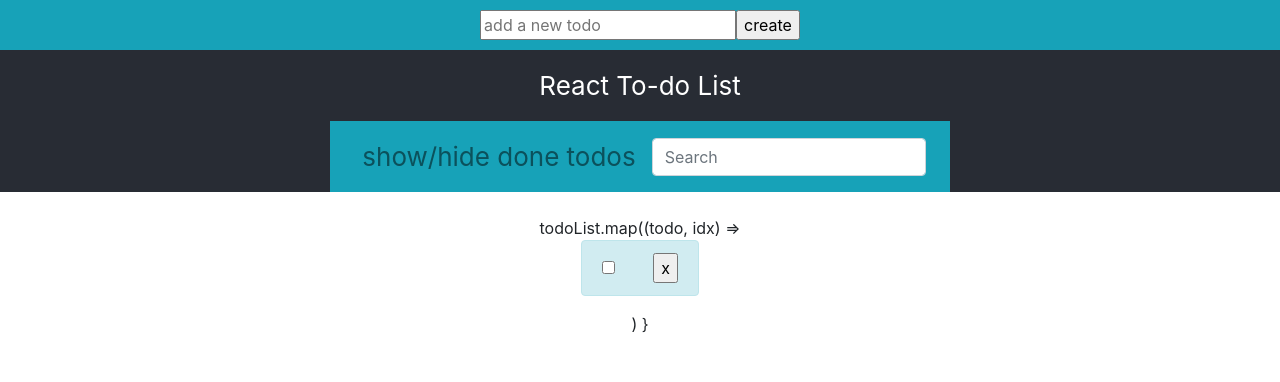
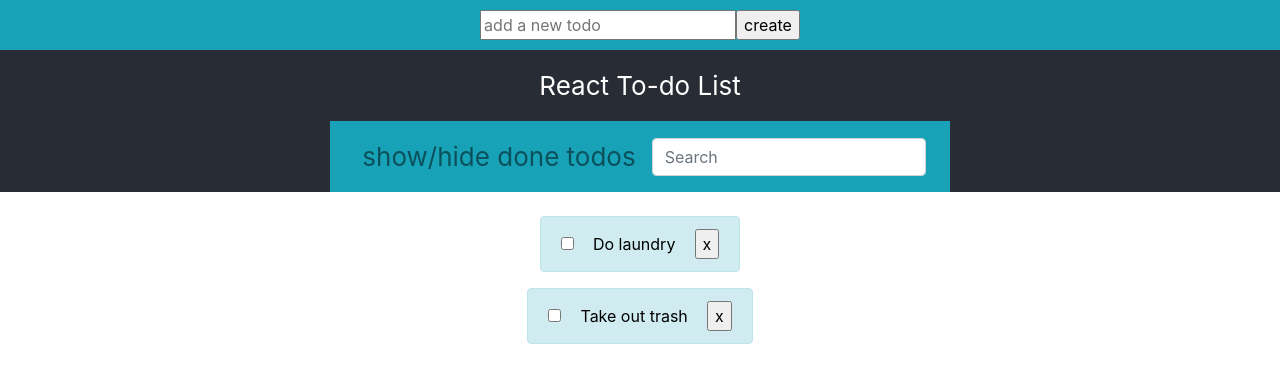
Before and after one commit to jackcho626/react-todo-list, a React (Create React App) app: page / in a window 1280 px wide. Shown: the top 382 px of the page. Built offline with nearby package versions, Linux system fonts and the light colour scheme.

Commit message:
Connect redux

```diff
--- a/src/actions.js
+++ b/src/actions.js
@@ -1,7 +1,7 @@
 import * as consts from './consts'
 
 export const searchChanged = (search) => ({ type: consts.SEARCH_CHANGED, payload: search })
-export const showDone = (show) => ({ type: consts.SHOW_DONE, payload: show })
+export const hideDone = (hide) => ({ type: consts.SHOW_DONE, payload: hide })
 export const createChanged = (topic) => ({ type: consts.CREATE_CHANGED, payload: topic })
 export const createSubmited = (topic) => ({ type: consts.CREATE_SUBMITTED, payload: topic })
 export const doneToggled = (idx) => ({ type: consts.DONE_TOGGLED, payload: idx })
--- a/src/components/filters.js
+++ b/src/components/filters.js
@@ -1,7 +1,7 @@
 import { Navbar, Nav, Form, FormControl } from 'react-bootstrap'
 import React from 'react'
 
-export const Filter = ({ filterDone, setSearchStr }) => (
+export const Filter = ({ filterDone, setSearchStr, hide }) => (
 <header className='App-header mt-0'>
     <p className='mt-3'>
         React To-do List
@@ -10,7 +10,7 @@
         {/* { <Navbar.Brand href='#TAKEOUT'>My To-do List</Navbar.Brand> } */}
         <Navbar.Toggle aria-controls='basic-navbar-nav' />
         <Navbar.Collapse id='basic-navbar-nav'>
-        <Nav.Link className='text-black-50' onClick={ filterDone }>show/hide done todos</Nav.Link>
+        <Nav.Link className='text-black-50' onClick={ () => filterDone(hide) }>show/hide done todos</Nav.Link>
         <Form inline>
             <FormControl id='searchForm' type='text' placeholder='Search' className='mr-sm-2' onChange={ e => setSearchStr(e.target.value) } />
             {/* <Button href='TAKEOUT!' variant='outline-dark' type='submit'>Search</Button> */}
--- a/src/components/todos.js
+++ b/src/components/todos.js
@@ -21,7 +21,8 @@
     </Row>
 )
 
-export const TodoList = ({ todo, toggleDone, removeTodo, idx }) => (
-<div>
-    todoList.map((todo, idx) => <Todo todo={ todo } idx={ todo.idx } toggleDone={ toggleDone } removeTodo={ removeTodo } key={ `todo-${idx}` } />) }
-</div>)
+export const TodoList = ({ todos, toggleDone, removeTodo }) => (
+    <div>
+        { todos.map((todo, idx) => <Todo todo={ todo } idx={ todo.idx } toggleDone={ toggleDone } removeTodo={ removeTodo } key={ `todo-${idx}` } />) }
+    </div>
+)
--- a/src/containers/filters.js
+++ b/src/containers/filters.js
@@ -4,11 +4,11 @@
 import * as actions from '../actions'
 
 const mapStateToProps = state  => ({
-  value: state.filters
+  hide: state.hide
 })
 
 const mapDispatchToProps = dispatch => ({
-  filterDone: bindActionCreators(actions.showDone, dispatch),
+  filterDone: bindActionCreators(actions.hideDone, dispatch),
   setSearchStr: bindActionCreators(actions.searchChanged, dispatch)
 })
 
--- a/src/containers/todos.js
+++ b/src/containers/todos.js
@@ -2,10 +2,17 @@
 import { TodoList } from '../components/todos'
 import { bindActionCreators } from 'redux'
 import * as actions from '../actions'
+import * as R from 'ramda'
+
+const doneLens = R.lensProp('done')
+const taskLens = R.lensProp('task')
 
 const mapStateToProps = state  => ({
-  todo: state.todos,
-  idx: state.todos
+    todos: R.pipe(
+        todos => todos.map((todo, idx) => R.assoc('idx', idx, todo)),
+        R.reject(state.filters.hide ? R.view(doneLens, R.__) : R.F),
+        R.filter(todo => R.view(taskLens, todo).toUpperCase().includes(state.filters.search.toUpperCase()))
+    )(state.todos)
 })
 
 const mapDispatchToProps = dispatch => ({
```
